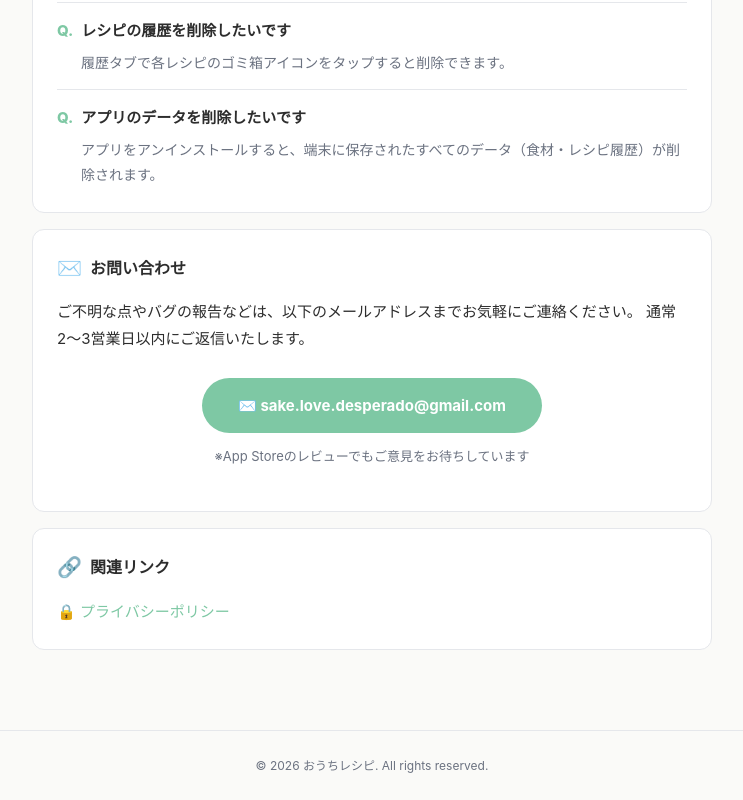
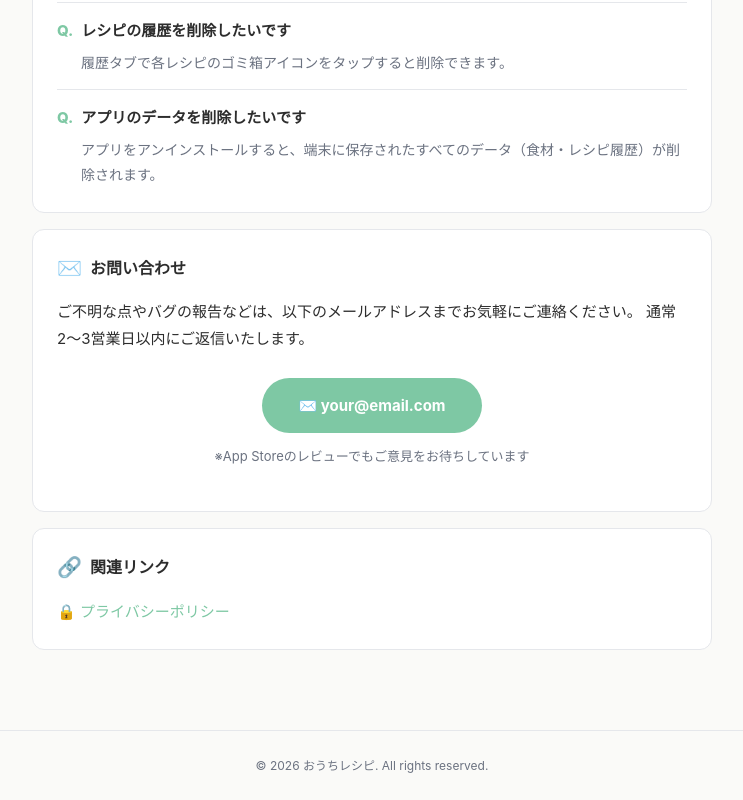
Before and after one commit to og-omochi/leftover_recipes_support, a plain HTML site: page support.html in a window 1280 px wide. Shown: the part 901-1701 px from the top of the page, without its empty margins (268-1011 px from the left). Drawn offline with Linux system fonts and the light colour scheme.

Commit message:
Update support.html

```diff
--- a/support.html
+++ b/support.html
@@ -317,7 +317,7 @@
     </p>
     <div class="contact-box">
       <!-- TODO: メールアドレスを入力してください -->
-      <a href="mailto:sake.love.desperado@gmail.com">✉️ sake.love.desperado@gmail.com</a>
+      <a href="mailto:your@email.com">✉️ your@email.com</a>
       <p class="ja">※App Storeのレビューでもご意見をお待ちしています</p>
       <p class="en">※ We also welcome feedback via App Store reviews</p>
     </div>
```
